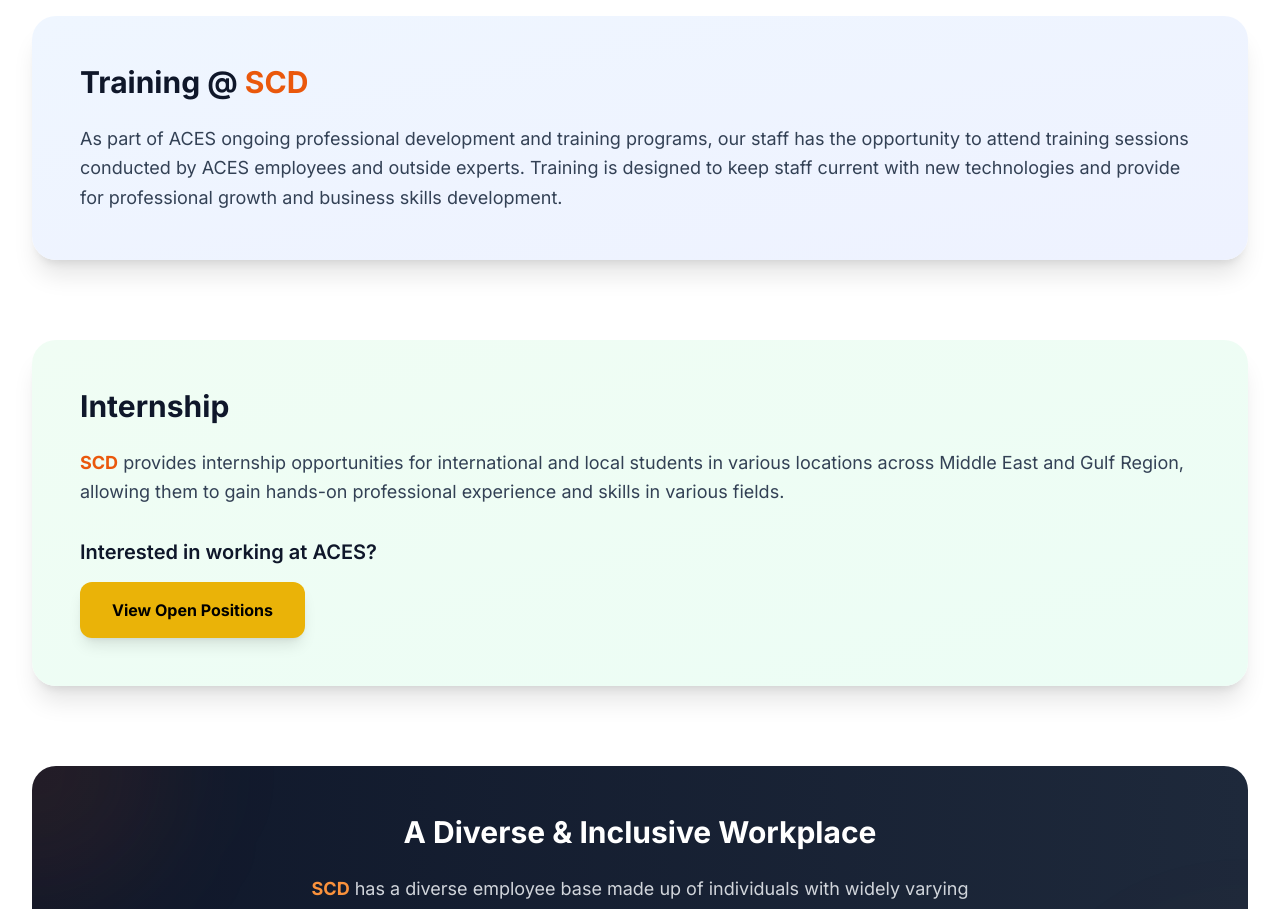
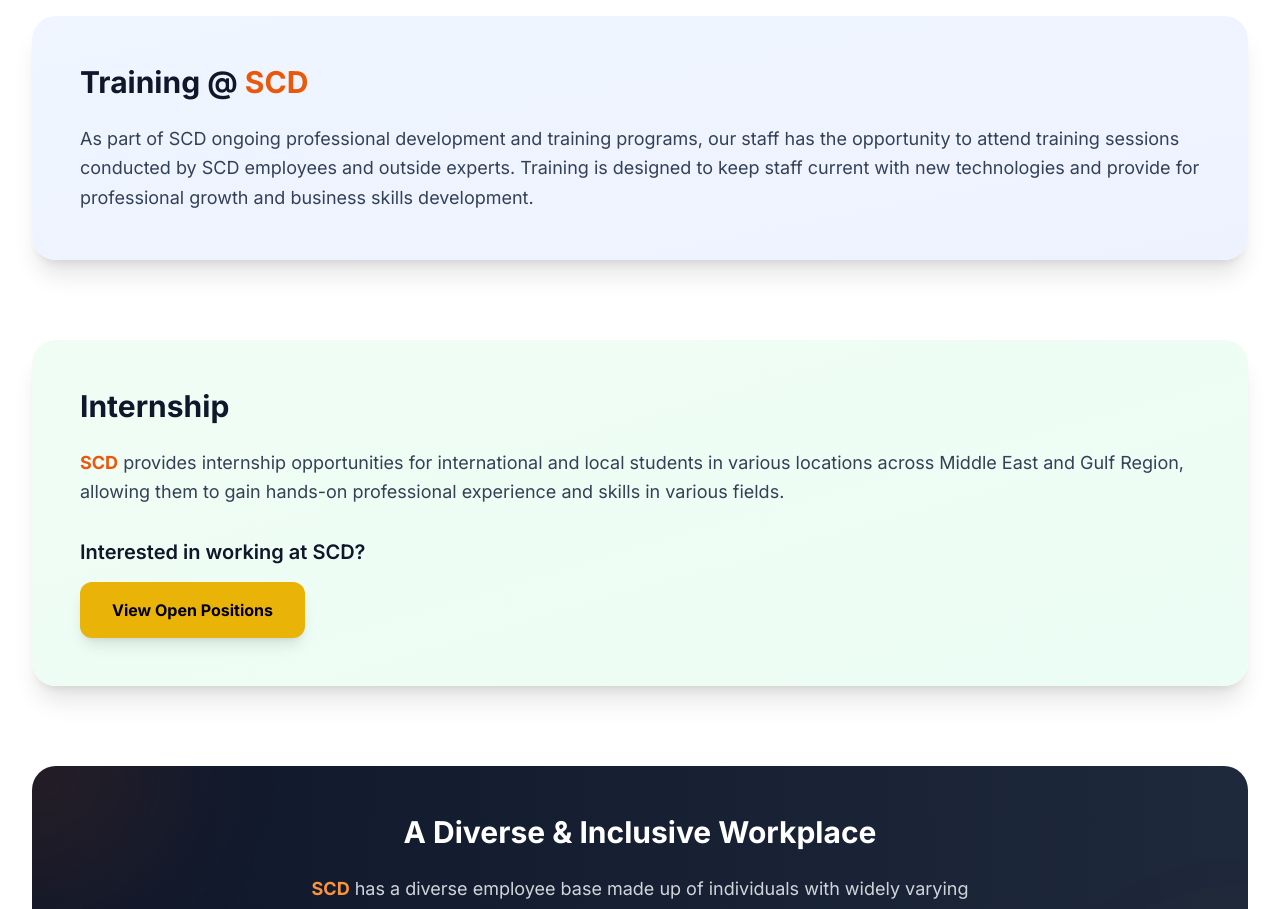
Before and after one commit to amaan-exe/cons, a React (Vite) app: page /careers in a window 1280 px wide. Shown: the part 960-1869 px from the top of the page. Built offline with nearby package versions, Linux system fonts and the light colour scheme.

Commit message:
feat: fixed

```diff
--- a/src/components/Hero.jsx
+++ b/src/components/Hero.jsx
@@ -122,7 +122,7 @@
 
                                 {/* WhatsApp */}
                                 <a
-                                    href="https://wa.me/919308760389"
+                                    href="https://wa.me/918409640040"
                                     target="_blank"
                                     rel="noopener noreferrer"
                                     className="w-12 h-12 bg-white/20 hover:bg-white/30 rounded-lg flex items-center justify-center transition-all hover:scale-110 text-white"
--- a/src/pages/CareersPage.jsx
+++ b/src/pages/CareersPage.jsx
@@ -125,7 +125,7 @@
                                 Training @ <span className="text-primary-600">SCD</span>
                             </h2>
                             <p className="text-lg text-secondary-700 dark:text-secondary-300 leading-relaxed">
-                                As part of ACES ongoing professional development and training programs, our staff has the opportunity to attend training sessions conducted by ACES employees and outside experts. Training is designed to keep staff current with new technologies and provide for professional growth and business skills development.
+                                As part of SCD ongoing professional development and training programs, our staff has the opportunity to attend training sessions conducted by SCD employees and outside experts. Training is designed to keep staff current with new technologies and provide for professional growth and business skills development.
                             </p>
                         </div>
                     </motion.div>
@@ -147,7 +147,7 @@
                             </p>
                             <div className="mt-8">
                                 <p className="text-xl font-semibold text-secondary-900 dark:text-white mb-4">
-                                    Interested in working at ACES?
+                                    Interested in working at SCD?
                                 </p>
                                 <a
                                     href="mailto:contact@smartconstruction.com"
```
